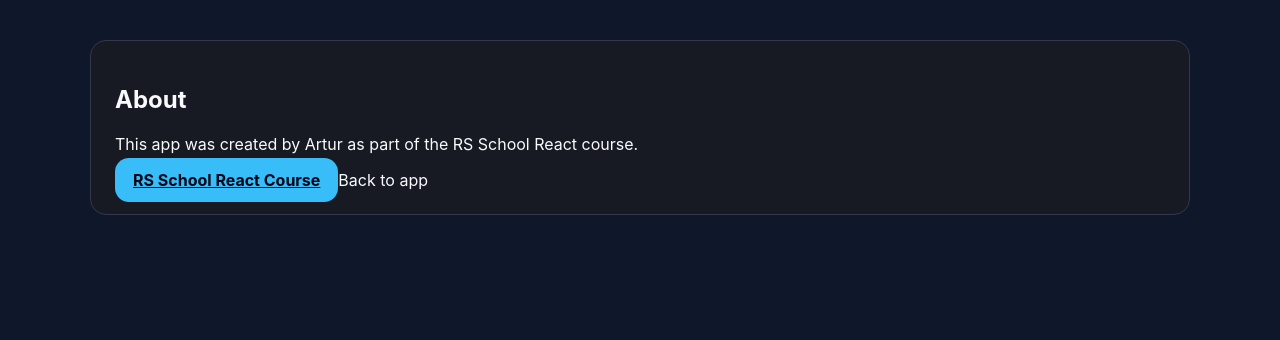
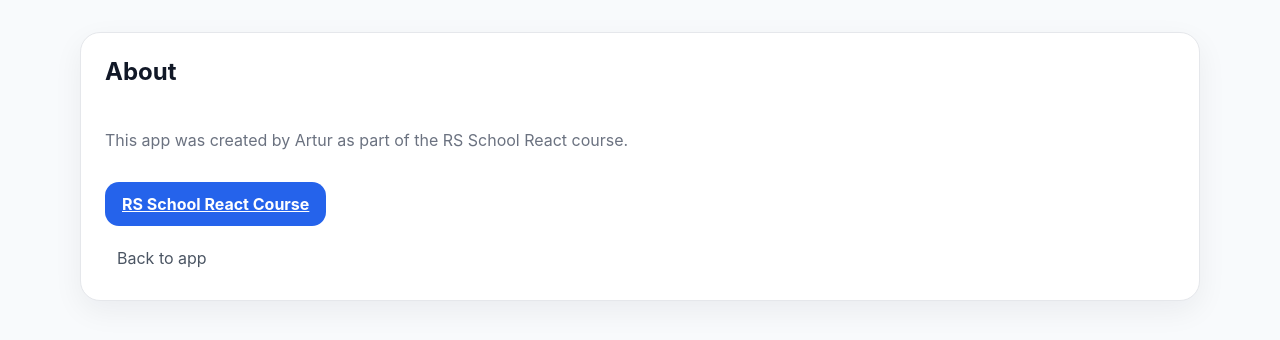
Before and after one commit to artkoro94/rs-react, a React (Vite) app: page /rs-react/about in a window 1280 px wide. Shown: the top 340 px of the page. Built offline with nearby package versions, Linux system fonts and the light colour scheme.

Commit message:
feat: add pokemon artwork

```diff
--- a/src/components/pokemon-card/pokemon-card.tsx
+++ b/src/components/pokemon-card/pokemon-card.tsx
@@ -18,9 +18,19 @@ export const PokemonCard = ({ pokemon }: PokemonCardProps) => {
       className="pokemon-card"
       to={`/pokemon/${pokemon.id}?${nextSearchParams.toString()}`}
     >
-      <article>
-        <h3>{pokemon.name}</h3>
-        <p>{pokemon.description}</p>
+      <article className="pokemon-card__content">
+        <div className="pokemon-card__image-wrapper">
+          <img
+            className="pokemon-card__image"
+            src={pokemon.image}
+            alt={pokemon.name}
+          />
+        </div>
+
+        <div>
+          <h3>{pokemon.name}</h3>
+          <p>{pokemon.description}</p>
+        </div>
       </article>
     </Link>
   );
--- a/src/index.css
+++ b/src/index.css
@@ -2,10 +2,9 @@
   box-sizing: border-box;
 }
 
-body {
-  margin: 0;
-  min-width: 320px;
-  min-height: 100vh;
+:root {
+  color: #111827;
+  background: #f8fafc;
   font-family:
     Inter,
     system-ui,
@@ -13,13 +12,27 @@ body {
     BlinkMacSystemFont,
     'Segoe UI',
     sans-serif;
-  color: #f8fafc;
-  background: #0f172a;
+}
+
+body {
+  margin: 0;
+  min-width: 320px;
+  min-height: 100vh;
+  background: #f8fafc;
 }
 
 button,
 input {
   font: inherit;
+}
+
+button,
+a {
+  transition:
+    border-color 0.2s ease,
+    background-color 0.2s ease,
+    color 0.2s ease,
+    transform 0.2s ease;
 }
 
 button {
@@ -28,40 +41,65 @@ button {
 
 button:disabled {
   cursor: not-allowed;
-  opacity: 0.5;
+  opacity: 0.45;
 }
 
 .app {
-  width: min(1100px, calc(100% - 32px));
+  width: min(1120px, calc(100% - 32px));
   margin: 0 auto;
-  padding: 40px 0;
+  padding: 32px 0;
+}
+
+.header,
+.search-section,
+.results-section,
+.details-panel,
+.page-card,
+.fallback {
+  border: 1px solid #e5e7eb;
+  border-radius: 20px;
+  background: #ffffff;
+  box-shadow: 0 10px 30px rgb(15 23 42 / 6%);
 }
 
 .header {
-  margin-bottom: 24px;
-  padding: 28px;
-  border: 1px solid #334155;
-  border-radius: 24px;
-  background: #111827;
+  display: flex;
+  align-items: center;
+  justify-content: space-between;
+  gap: 16px;
+  margin-bottom: 20px;
+  padding: 22px 24px;
 }
 
-.header h1 {
-  margin: 0 0 8px;
-  font-size: 40px;
+.header__logo {
+  color: #111827;
+  font-size: 28px;
+  font-weight: 800;
+  text-decoration: none;
 }
 
-.header p {
-  margin: 0;
-  color: #cbd5e1;
+.header__nav {
+  display: flex;
+  align-items: center;
+  gap: 10px;
 }
 
-.search-section,
-.results-section {
-  margin-bottom: 24px;
-  padding: 24px;
-  border: 1px solid #334155;
-  border-radius: 24px;
-  background: #1e293b;
+.header__link {
+  padding: 8px 12px;
+  color: #4b5563;
+  border-radius: 999px;
+  text-decoration: none;
+}
+
+.header__link:hover,
+.header__link.active {
+  color: #111827;
+  background: #f3f4f6;
+}
+
+.search-section {
+  margin-bottom: 20px;
+  padding: 18px;
 }
 
 .search-form {
@@ -72,125 +110,41 @@ button:disabled {
 .search-input {
   width: 100%;
   padding: 12px 14px;
-  color: #f8fafc;
-  border: 1px solid #475569;
+  color: #111827;
+  border: 1px solid #d1d5db;
   border-radius: 14px;
   outline: none;
-  background: #020617;
+  background: #ffffff;
 }
 
 .search-input:focus {
-  border-color: #38bdf8;
+  border-color: #2563eb;
+  box-shadow: 0 0 0 4px rgb(37 99 235 / 12%);
 }
 
 .button,
-.error-button {
-  padding: 12px 18px;
-  color: #020617;
-  border: none;
+.error-button,
+.details-panel__close {
+  padding: 11px 16px;
+  color: #ffffff;
+  border: 1px solid transparent;
   border-radius: 14px;
   font-weight: 700;
-  background: #38bdf8;
+  background: #2563eb;
 }
 
-.results-section h2 {
-  margin: 0 0 16px;
-}
-
-.pokemon-list {
-  display: grid;
-  grid-template-columns: repeat(auto-fill, minmax(220px, 1fr));
-  gap: 16px;
-}
-
-.pokemon-card {
-  padding: 18px;
-  border: 1px solid #475569;
-  border-radius: 18px;
-  background: #020617;
-}
-
-.pokemon-card h3 {
-  margin: 0 0 10px;
-  text-transform: capitalize;
-}
-
-.pokemon-card p {
-  margin: 0;
-  color: #cbd5e1;
-}
-
-.status-message {
-  margin: 0;
-  color: #cbd5e1;
-}
-
-.error-message {
-  margin: 0;
-  color: #fca5a5;
-}
-
-.pagination {
-  display: flex;
-  gap: 12px;
-  margin-bottom: 24px;
-}
-
-.error-button {
-  background: #fb7185;
-}
-
-.fallback {
-  padding: 32px;
-  border: 1px solid #fb7185;
-  border-radius: 24px;
-  background: #1e293b;
-}
-
-.fallback h1 {
-  margin: 0 0 12px;
-}
-
-.fallback p {
-  margin: 0;
-  color: #cbd5e1;
-}
-
-.header {
-  display: flex;
-  align-items: center;
-  justify-content: space-between;
-  gap: 16px;
-}
-
-.header__logo {
-  color: inherit;
-  font-size: 28px;
-  font-weight: 700;
-  text-decoration: none;
-}
-
-.header__nav {
-  display: flex;
-  gap: 12px;
-}
-
-.header__link {
-  color: inherit;
-  text-decoration: none;
-}
-
-.header__link.active {
-  text-decoration: underline;
+.button:hover,
+.details-panel__close:hover {
+  background: #1d4ed8;
 }
 
 .content {
   display: grid;
-  gap: 24px;
+  gap: 20px;
 }
 
 .content--split {
-  grid-template-columns: minmax(0, 1fr) 360px;
+  grid-template-columns: minmax(0, 1fr) 340px;
   align-items: start;
 }
 
@@ -198,32 +152,77 @@ button:disabled {
   min-width: 0;
 }
 
+.results-section {
+  padding: 22px;
+}
+
+.results-section h2 {
+  margin: 0 0 18px;
+  font-size: 24px;
+}
+
+.pokemon-list {
+  display: grid;
+  grid-template-columns: repeat(auto-fill, minmax(210px, 1fr));
+  gap: 14px;
+}
+
 .pokemon-card {
   display: block;
+  min-height: 132px;
+  padding: 18px;
   color: inherit;
+  border: 1px solid #e5e7eb;
+  border-radius: 18px;
+  background: #ffffff;
   text-decoration: none;
-  transition: transform 0.2s ease;
 }
 
 .pokemon-card:hover {
   transform: translateY(-2px);
+  border-color: #bfdbfe;
+  box-shadow: 0 12px 24px rgb(37 99 235 / 10%);
+}
+
+.pokemon-card h3 {
+  margin: 0 0 10px;
+  font-size: 18px;
+  text-transform: capitalize;
+}
+
+.pokemon-card p {
+  margin: 0;
+  color: #6b7280;
+  line-height: 1.45;
+}
+
+.status-message {
+  margin: 0;
+  color: #6b7280;
+}
+
+.error-message {
+  margin: 0;
+  color: #dc2626;
 }
 
 .pagination {
+  display: flex;
+  align-items: center;
   justify-content: center;
-  align-items: center;
+  gap: 14px;
+  margin-top: 20px;
 }
 
 .pagination__page {
+  color: #374151;
   font-weight: 700;
 }
 
 .details-panel,
-.page-card {
-  border: 1px solid #34384a;
-  border-radius: 16px;
+.page-card,
+.fallback {
   padding: 24px;
-  background: #171923;
 }
 
 .details-panel {
@@ -231,8 +230,40 @@ button:disabled {
   top: 24px;
 }
 
+.details-panel h2,
+.page-card h1,
+.fallback h1 {
+  margin: 0 0 12px;
+}
+
+.details-panel h2 {
+  text-transform: capitalize;
+}
+
+.details-panel p,
+.page-card p,
+.fallback p {
+  color: #6b7280;
+  line-height: 1.5;
+}
+
 .details-panel__close {
-  margin-bottom: 16px;
+  margin-bottom: 18px;
+}
+
+.error-button {
+  margin-top: 22px;
+  background: #f43f5e;
+}
+
+.error-button:hover {
+  background: #e11d48;
+}
+
+.page-card {
+  display: grid;
+  justify-items: start;
+  gap: 14px;
 }
 
 @media (max-width: 900px) {
@@ -244,3 +275,24 @@ button:disabled {
     position: static;
   }
 }
+
+@media (max-width: 640px) {
+  .app {
+    width: min(100% - 20px, 1120px);
+    padding: 20px 0;
+  }
+
+  .header,
+  .search-form {
+    flex-direction: column;
+    align-items: stretch;
+  }
+
+  .header__nav {
+    justify-content: flex-start;
+  }
+
+  .pokemon-list {
+    grid-template-columns: 1fr;
+  }
+}
--- a/src/pages/pokemon-details.tsx
+++ b/src/pages/pokemon-details.tsx
@@ -69,7 +69,11 @@ export const PokemonDetails = () => {
 
   return (
     <aside className="details-panel">
-      <button className="details-panel__close" type="button" onClick={closeDetails}>
+      <button
+        className="details-panel__close"
+        type="button"
+        onClick={closeDetails}
+      >
         Close
       </button>
 
@@ -78,10 +82,16 @@ export const PokemonDetails = () => {
       {error && <p className="error-message">{error}</p>}
 
       {!loading && !error && pokemon && (
-        <>
+        <div className="details-panel__content">
+          <img
+            className="details-panel__image"
+            src={pokemon.image}
+            alt={pokemon.name}
+          />
+
           <h2>{pokemon.name}</h2>
           <p>{pokemon.description}</p>
-        </>
+        </div>
       )}
     </aside>
   );
--- a/src/shared/api/pokemon-api.ts
+++ b/src/shared/api/pokemon-api.ts
@@ -7,6 +7,7 @@ export interface PokemonCardData {
   id: number;
   name: string;
   description: string;
+  image: string;
 }
 
 interface PokemonListResponse {
@@ -18,6 +19,14 @@ interface PokemonDetailsResponse {
   name: string;
   height: number;
   weight: number;
+  sprites: {
+    front_default: string | null;
+    other: {
+      ['official-artwork']: {
+        front_default: string | null;
+      };
+    };
+  };
   types: {
     type: {
       name: string;
@@ -27,11 +36,31 @@ interface PokemonDetailsResponse {
 
 const BASE_URL = 'https://pokeapi.co/api/v2/pokemon';
 const PAGE_LIMIT = 10;
+const FALLBACK_IMAGE = '/icons.svg';
 
 const getPokemonDescription = (pokemon: PokemonDetailsResponse): string => {
   const types = pokemon.types.map((item) => item.type.name).join(', ');
 
   return `Types: ${types}. Height: ${pokemon.height}. Weight: ${pokemon.weight}.`;
+};
+
+const getPokemonImage = (pokemon: PokemonDetailsResponse): string => {
+  return (
+    pokemon.sprites.other['official-artwork'].front_default ??
+    pokemon.sprites.front_default ??
+    FALLBACK_IMAGE
+  );
+};
+
+const mapPokemonDetails = (
+  pokemon: PokemonDetailsResponse
+): PokemonCardData => {
+  return {
+    id: pokemon.id,
+    name: pokemon.name,
+    description: getPokemonDescription(pokemon),
+    image: getPokemonImage(pokemon),
+  };
 };
 
 const fetchPokemonDetails = async (
@@ -45,11 +74,7 @@ const fetchPokemonDetails = async (
 
   const data = (await response.json()) as PokemonDetailsResponse;
 
-  return {
-    id: data.id,
-    name: data.name,
-    description: getPokemonDescription(data),
-  };
+  return mapPokemonDetails(data);
 };
 
 export const fetchPokemonById = async (
@@ -73,13 +98,7 @@ export const fetchPokemons = async (
 
     const data = (await response.json()) as PokemonDetailsResponse;
 
-    return [
-      {
-        id: data.id,
-        name: data.name,
-        description: getPokemonDescription(data),
-      },
-    ];
+    return [mapPokemonDetails(data)];
   }
 
   const response = await fetch(
```
